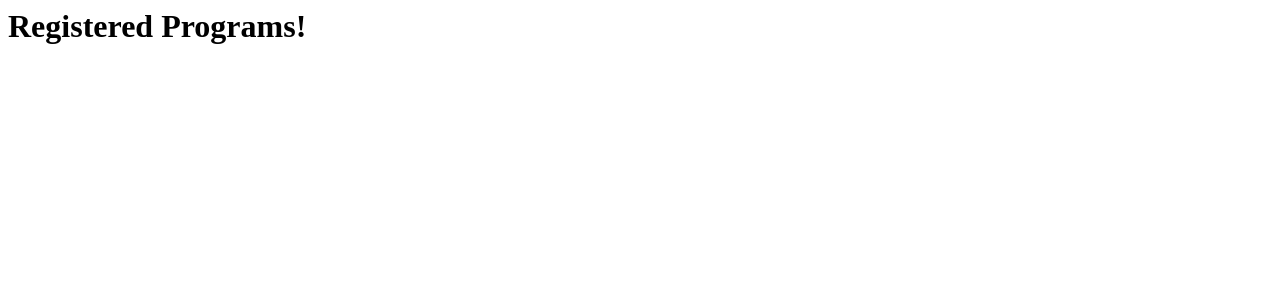
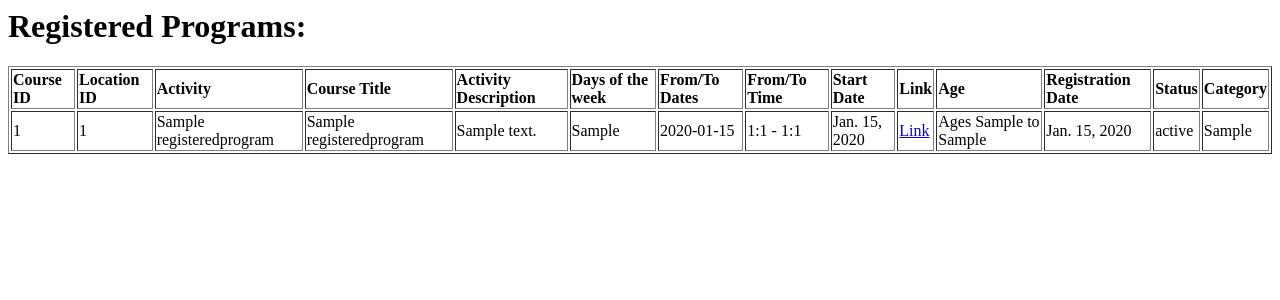
Before and after one commit to samirahafezi/cityevents, a Django app: page /registeredprograms/ in a window 1280 px wide. Shown: the top 300 px of the page. Run offline with Django 5.2, Linux system fonts and the light colour scheme; tables that the repository leaves empty hold one stand-in row (values such as "Sample post").

Commit message:
Populating UI table with Registered Courses info

```diff
--- a/torontoevents/templates/torontoevents/registered_program_data_list.html
+++ b/torontoevents/templates/torontoevents/registered_program_data_list.html
@@ -1,5 +1,50 @@
 <html>
-    <body>
-        <h1>Registered Programs!</h1>
-    </body>
+    <h1>Registered Programs:</h1>
+    <table border="1px solid black" border-collapse=collapse>
+        <tr>
+            <th align ="left">Course ID</th>
+            <th align ="left">Location ID</th>
+            <th align ="left">Activity</th>
+            <th align ="left">Course Title</th>
+            <th align ="left">Activity Description</th>
+            <th align ="left">Days of the week</th>
+            <th align ="left">From/To Dates</th>
+            <th align ="left">From/To Time</th>
+            <th align ="left">Start Date</th>
+            <th align ="left">Link</th>
+            <th align ="left">Age</th>
+            <th align ="left">Registration Date</th>
+            <th align ="left">Status</th>
+            <th align ="left">Category</th>
+        </tr>
+        {% for registered_program in registered_programs %}
+        <tr>
+            <td align ="left">{{registered_program.course_id}}</td>
+            <td align="left">{{registered_program.location_id}}</td>
+            <td align ="left">{{registered_program.activity_title}}</td>
+            <td align ="left">{{registered_program.course_title}}</td>
+            <td align ="left">{{registered_program.activity_description}}</td>
+            <td align ="left">{{registered_program.days_of_the_week}}</td>
+            <td align ="left">{{registered_program.from_to_dates}}</td>
+            <td align ="left">{{registered_program.start_hour}}:{{registered_program.start_min}} - {{registered_program.end_hour}}:{{registered_program.end_min}}</td>
+            <td align ="left">{{registered_program.start_date}}</td>
+            <td align ="left"><a href={{registered_program.efun_url}} target="_blank" rel="noopener noreferrer">Link</a></td>
+            <td align ="left">Ages {{registered_program.min_age}} to {{registered_program.max_age}}</td>
+            <td align ="left">{{registered_program.registration_date}}</td>
+            <td align ="left">{{registered_program.status_information}}</td>
+            <td align ="left">{{registered_program.program_category}}</td>
+        </tr>
+        {% endfor %}
+    </table>
 </html>
+
+
+
+    <!--
+    start_date = models.DateField()
+    efun_url = models.URLField()
+    min_age = models.CharField(max_length=50, default=None, blank=True, null=True)
+    max_age = models.CharField(max_length=50, default=None, blank=True, null=True)
+    program_category = models.CharField(max_length=300, default=None, blank=True, null=True)
+    registration_date = models.DateField()
+    status_information = models.CharField(max_length=300, default=None, blank=True, null=True) -->
```
